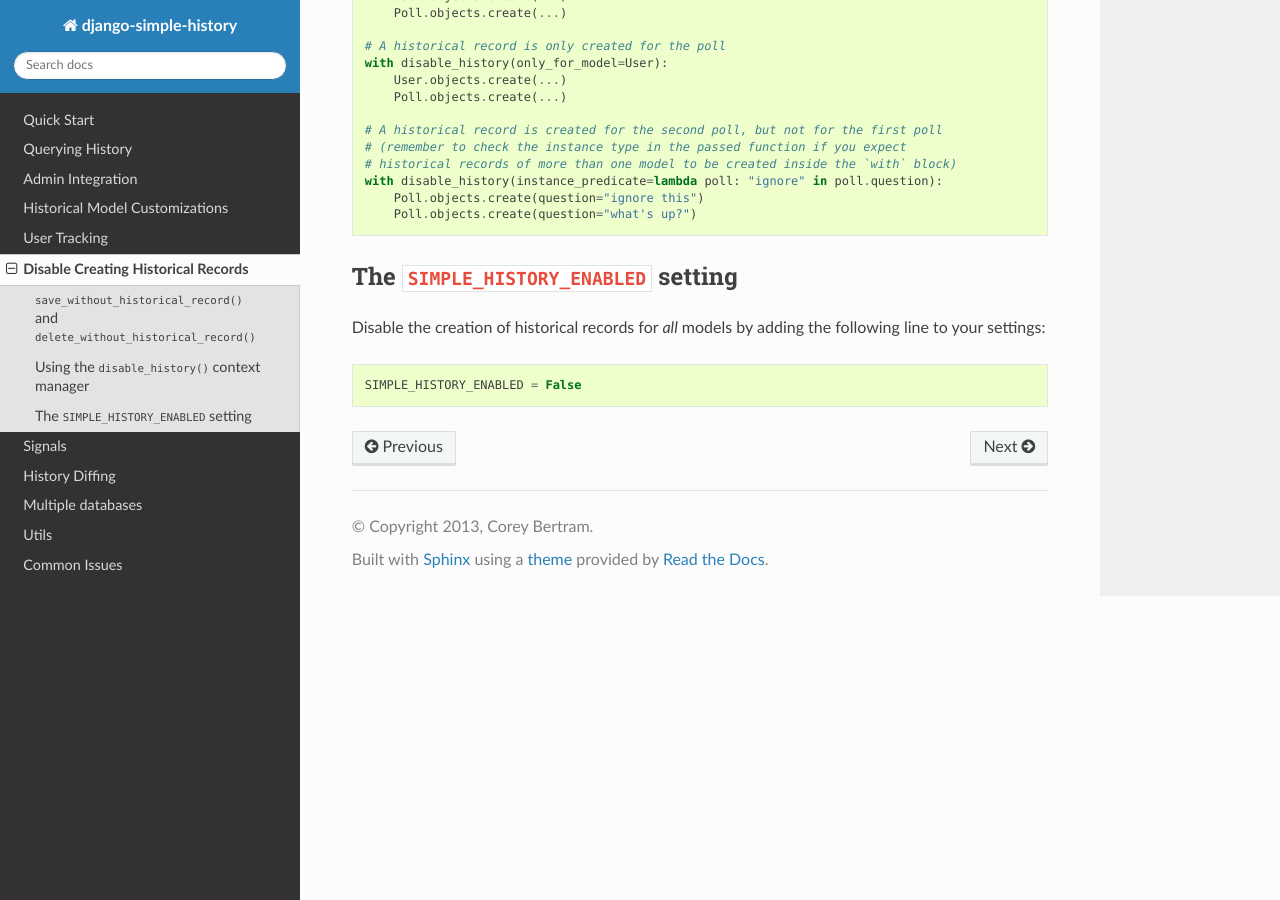
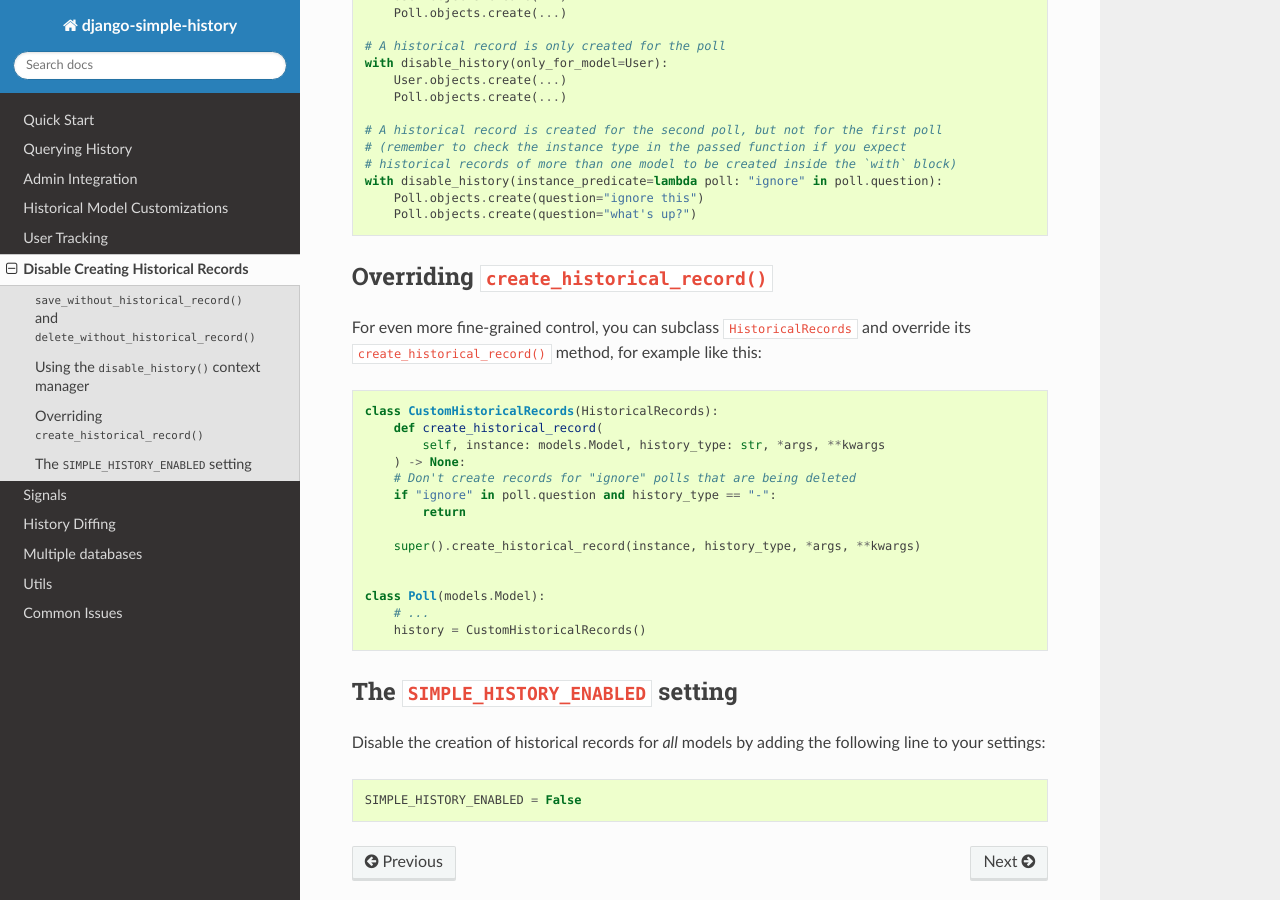
Before and after one commit to jazzband/django-simple-history, a Sphinx documentation site: the page built from docs/disabling_history.rst, in a window 1280 px wide and 900 px high, scrolled down 763 px. Built offline with Sphinx 7.4.7 and the Read the Docs theme 2.0.0, drawn with Linux system fonts in a browser that asks for light colours.

Commit message:
Documented overriding create_historical_record()
...as a more fine-grained alternative to the other ways of disabling
historical record creation.

```diff
--- a/docs/disabling_history.rst
+++ b/docs/disabling_history.rst
@@ -43,6 +43,29 @@
         Poll.objects.create(question="ignore this")
         Poll.objects.create(question="what's up?")
 
+Overriding ``create_historical_record()``
+-----------------------------------------
+
+For even more fine-grained control, you can subclass ``HistoricalRecords`` and override
+its ``create_historical_record()`` method, for example like this:
+
+.. code-block:: python
+
+    class CustomHistoricalRecords(HistoricalRecords):
+        def create_historical_record(
+            self, instance: models.Model, history_type: str, *args, **kwargs
+        ) -> None:
+        # Don't create records for "ignore" polls that are being deleted
+        if "ignore" in poll.question and history_type == "-":
+            return
+
+        super().create_historical_record(instance, history_type, *args, **kwargs)
+
+
+    class Poll(models.Model):
+        # ...
+        history = CustomHistoricalRecords()
+
 The ``SIMPLE_HISTORY_ENABLED`` setting
 --------------------------------------
 
```
Also changed, not shown: 1 other file.
